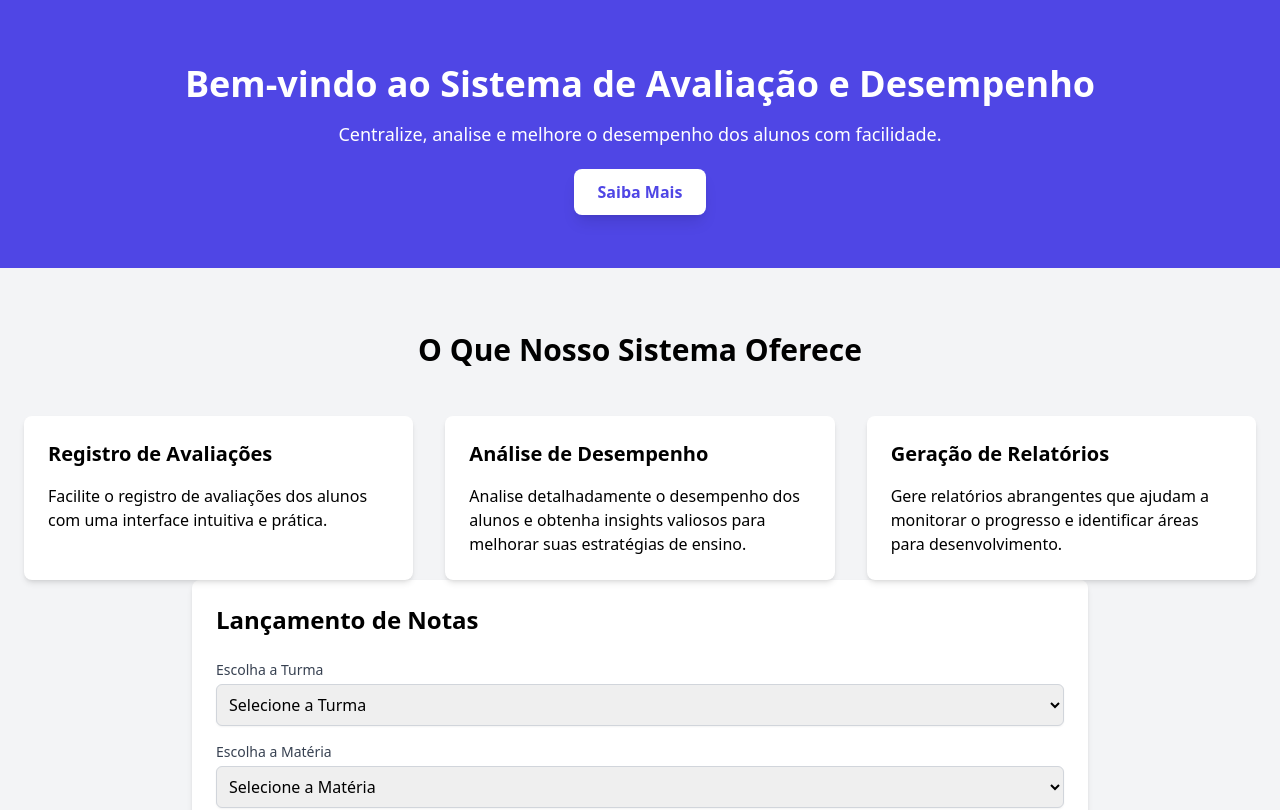
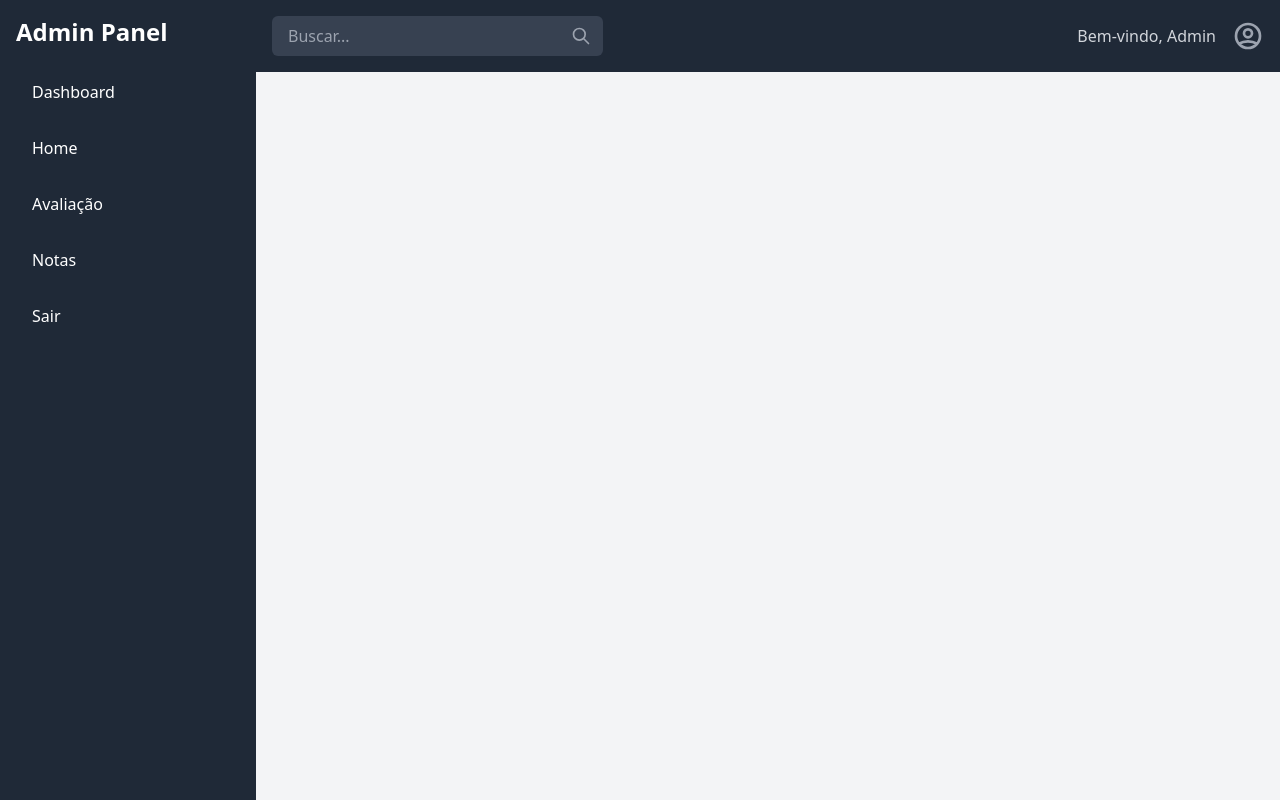
Before and after one commit to ITSimaoAbel/Hackathon-front-end, a React (Vite) app: page / in a window 1280 px wide. Shown: the top 810 px of the page. Built offline with nearby package versions, Linux system fonts and the light colour scheme.

Commit message:
Create Home dashboard

```diff
--- a/package.json
+++ b/package.json
@@ -10,6 +10,7 @@
     "preview": "vite preview"
   },
   "dependencies": {
+    "@heroicons/react": "^1.0.6",
     "axios": "^1.7.4",
     "dotenv": "^16.4.5",
     "react": "^18.3.1",
--- /dev/null
+++ b/src/components/dashboard/admindash.jsx
@@ -0,0 +1,71 @@
+import React from 'react';
+import { Link } from 'react-router-dom';
+import { SearchIcon, UserCircleIcon } from '@heroicons/react/outline';
+
+export const Dashboard = () => {
+  return (
+    <div className="flex h-screen bg-gray-100">
+      {/* Sidebar */}
+      <aside className="w-64 bg-gray-800 text-white h-full fixed top-0 left-0">
+        <div className="p-4">
+          <h2 className="text-2xl font-bold mb-6">Admin Panel</h2>
+          <nav>
+            <ul>
+              <li className="mb-4">
+                <Link to="/" className="block py-2 px-4 rounded hover:bg-gray-700">
+                  Dashboard
+                </Link>
+              </li>
+              <li className="mb-4">
+                <Link to="/" className="block py-2 px-4 rounded hover:bg-gray-700">
+                  Home
+                </Link>
+              </li>
+              <li className="mb-4">
+                <Link to="/Avaliacao" className="block py-2 px-4 rounded hover:bg-gray-700">
+                  Avaliação
+                </Link>
+              </li>
+              <li className="mb-4">
+                <Link to="/Notas" className="block py-2 px-4 rounded hover:bg-gray-700">
+                  Notas
+                </Link>
+              </li>
+              <li className="mb-4">
+                <Link to="/#" className="block py-2 px-4 rounded hover:bg-gray-700">
+                  Sair
+                </Link>
+              </li>
+            </ul>
+          </nav>
+        </div>
+      </aside>
+
+      {/* Main content */}
+      <div className="flex-1 ml-64 bg-gray-100">
+        <header className="bg-gray-800 text-white p-4 flex items-center justify-between">
+          {/* Search Bar */}
+          <div className="relative w-1/3">
+            <input
+              type="text"
+              placeholder="Buscar..."
+              className="w-full py-2 px-4 rounded-md bg-gray-700 text-white placeholder-gray-400 focus:outline-none focus:ring-2 focus:ring-indigo-500"
+            />
+            <SearchIcon className="absolute right-3 top-1/2 transform -translate-y-1/2 h-5 w-5 text-gray-400" />
+          </div>
+
+          {/* User Section */}
+          <div className="flex items-center space-x-4">
+            <span className="text-gray-300">Bem-vindo, Admin</span>
+            <UserCircleIcon className="h-8 w-8 text-gray-400" />
+          </div>
+        </header>
+
+        {/* Main Content Area */}
+        <main className="p-6">
+          {/* Your main content goes here */}
+        </main>
+      </div>
+    </div>
+  );
+};
--- a/src/pages/home.jsx
+++ b/src/pages/home.jsx
@@ -1,86 +1,9 @@
-// export const Home = () => {
-//     return (
-//       <div className="p-6">
-//         <h1 className="text-3xl font-bold">Home Page</h1>
-//         <p className="mt-4">Welcome to the home page dude!</p>
-//       </div>
-//     );
-// }
-
-import React from 'react';
-import {LancamentoNotas} from '../components/Aluno/avaliar';
+import { Dashboard } from "../components/dashboard/admindash";
 
 export const Home = () => {
-  return (
-    <div className="bg-gray-100 min-h-screen">
-      {/* Hero Section */}
-      <section className="bg-indigo-600 text-white py-16">
-        <div className="container mx-auto px-6 text-center">
-          <h1 className="text-4xl font-bold mb-4">Bem-vindo ao Sistema de Avaliação e Desempenho</h1>
-          <p className="text-lg mb-8">Centralize, analise e melhore o desempenho dos alunos com facilidade.</p>
-          <a href="#features" className="bg-white text-indigo-600 px-6 py-3 rounded-lg font-semibold shadow-lg hover:bg-gray-200 transition">
-            Saiba Mais
-          </a>
-        </div>
-      </section>
-
-      {/* Features Section */}
-      <section id="features" className="py-16">
-        <div className="container mx-auto px-6">
-          <h2 className="text-3xl font-bold text-center mb-12">O Que Nosso Sistema Oferece</h2>
-          <div className="grid grid-cols-1 md:grid-cols-3 gap-8">
-            {/* Feature 1: Registro de Avaliações */}
-            <div className="bg-white p-6 rounded-lg shadow-md">
-              <h3 className="text-xl font-semibold mb-4">Registro de Avaliações</h3>
-              <p>Facilite o registro de avaliações dos alunos com uma interface intuitiva e prática.</p>
-            </div>
-            {/* Feature 2: Análise de Desempenho */}
-            <div className="bg-white p-6 rounded-lg shadow-md">
-              <h3 className="text-xl font-semibold mb-4">Análise de Desempenho</h3>
-              <p>Analise detalhadamente o desempenho dos alunos e obtenha insights valiosos para melhorar suas estratégias de ensino.</p>
-            </div>
-            {/* Feature 3: Geração de Relatórios */}
-            <div className="bg-white p-6 rounded-lg shadow-md">
-              <h3 className="text-xl font-semibold mb-4">Geração de Relatórios</h3>
-              <p>Gere relatórios abrangentes que ajudam a monitorar o progresso e identificar áreas para desenvolvimento.</p>
-            </div>
-          </div>
-        </div>
-        <LancamentoNotas/>
-      </section>
-
-      {/* How It Solves Problems Section */}
-      <section className="bg-gray-200 py-16">
-        <div className="container mx-auto px-6 text-center">
-          <h2 className="text-3xl font-bold mb-12">Como o Sistema Resolve o Problema</h2>
-          <div className="grid grid-cols-1 md:grid-cols-3 gap-8">
-            {/* Solution 1 */}
-            <div className="bg-white p-6 rounded-lg shadow-md">
-              <h3 className="text-xl font-semibold mb-4">Centralização e Organização dos Dados</h3>
-              <p>Armazene todas as informações de avaliações em um único lugar, facilitando o acesso e a gestão dos dados.</p>
-            </div>
-            {/* Solution 2 */}
-            <div className="bg-white p-6 rounded-lg shadow-md">
-              <h3 className="text-xl font-semibold mb-4">Análise Detalhada e Personalizada</h3>
-              <p>Obtenha uma visão detalhada e personalizada do desempenho dos alunos, permitindo ajustar suas estratégias de ensino conforme necessário.</p>
-            </div>
-            {/* Solution 3 */}
-            <div className="bg-white p-6 rounded-lg shadow-md">
-              <h3 className="text-xl font-semibold mb-4">Relatórios Abrangentes</h3>
-              <p>Gere relatórios abrangentes para ajudar na tomada de decisões e monitoramento contínuo do progresso dos alunos.</p>
-            </div>
-          </div>
-        </div>
-      </section>
-
-      {/* Footer */}
-      <footer className="bg-indigo-600 text-white py-6">
-        <div className="container mx-auto px-6 text-center">
-          <p>&copy; 2024 Sistema de Avaliação e Desempenho. Todos os direitos reservados.</p>
-        </div>
-      </footer>
-    </div>
-  );
-};
-
-export default Home;
+    return (
+      <>
+        <Dashboard />
+      </>
+    );
+}
```
Also changed, not shown: 1 other file (tests, documents, lock files or other folders).
